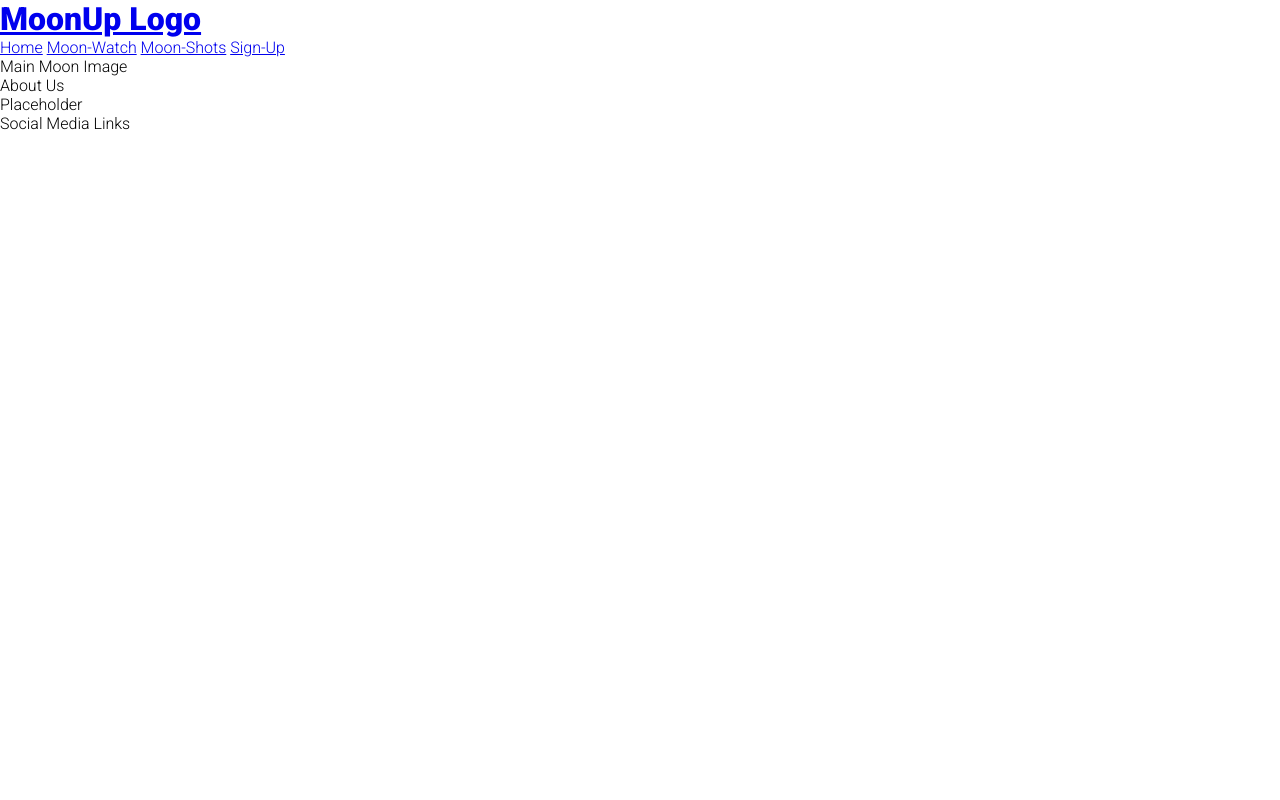
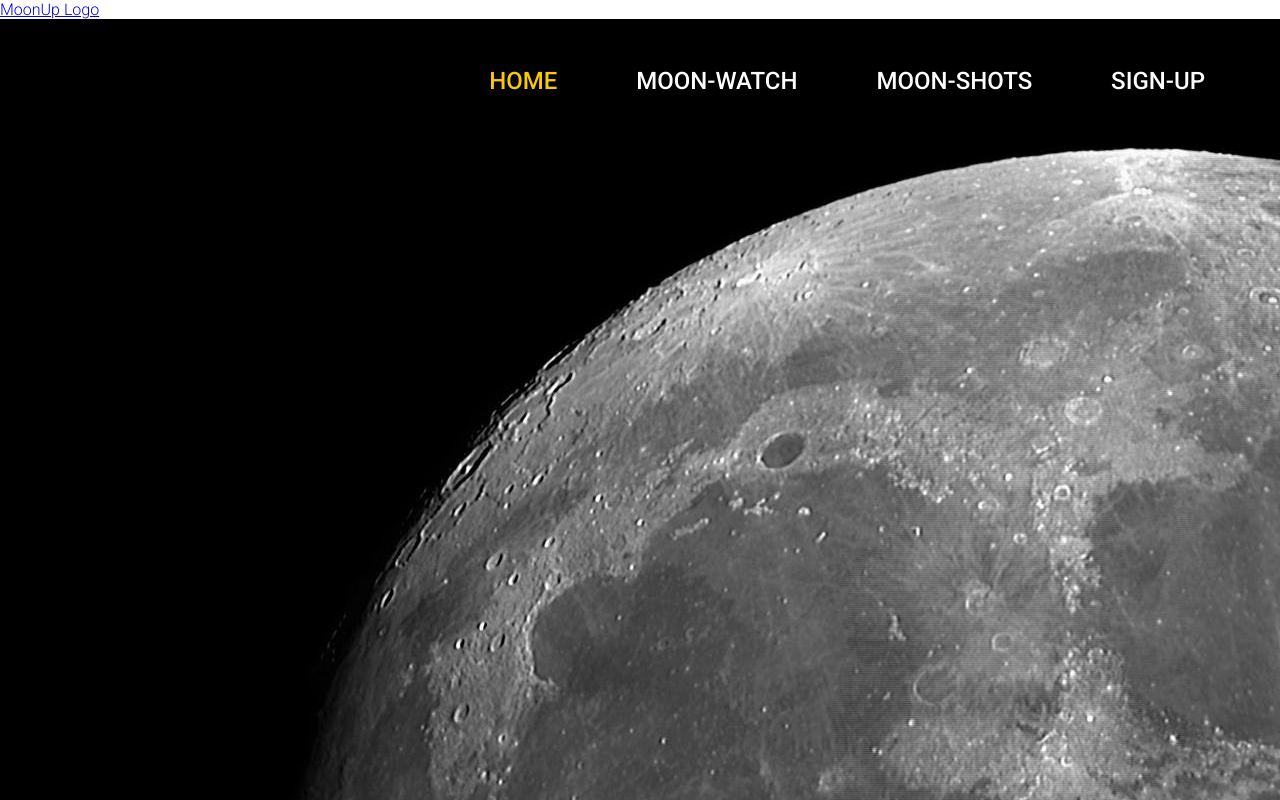
Before and after one commit to frapplecat/moonup, a plain HTML site: page index.html in a window 1280 px wide. Shown: the top 800 px of the page. Drawn offline with Linux system fonts and the light colour scheme.

Commit message:
add more menu nav style to header, place possible hero background image on homepage

```diff
--- a/assets/css/style.css
+++ b/assets/css/style.css
@@ -9,3 +9,32 @@ body {
     font-family: 'Roboto', sans-serif;
     font-weight: 300;
 }
+
+nav a {
+    font-family: 'Roboto', sans-serif;
+    font-weight: 500;
+    font-size: 150%;
+    color: #fff;
+    text-transform: uppercase;
+    margin-right: 75px;
+    text-decoration: none;
+    line-height: 125px;
+}
+
+#menu {
+    float: right;
+}
+
+nav a:hover {
+    color: rgb(250, 200, 5)
+}
+
+.active {
+    color: rgb(250, 200, 5);
+}
+
+#hero-image {
+    height: 1100px;
+    width: 100%;
+    background: url(../images/pexels-pixabay-47367-main-image.jpg);
+}
--- a/index.html
+++ b/index.html
@@ -18,13 +18,12 @@
 <body>
 
     <header>
-        <a href="index.html">
-            <h1>MoonUp Logo</h1>
-        </a>
+            <a href="index.html">MoonUp Logo</i>
+            </a>
         <nav>
-            <ul>
+            <ul id="menu">
                 <l1>
-                    <a href="index.html">Home</a>
+                    <a href="index.html" class="active">Home</a>
                 </l1>
                 <l1>
                     <a href="moon-watch.html">Moon-Watch</a>
@@ -40,7 +39,11 @@
     </header>
 
 
-    <section>Main Moon Image</section>
+    <section>
+        <div id="hero-image">
+
+        </div>
+    </section>
     <section>About Us</section>
     <section>Placeholder</section>
 
```
Also changed, not shown: assets/images/pexels-pixabay-47367-main-image.jpg (added).
